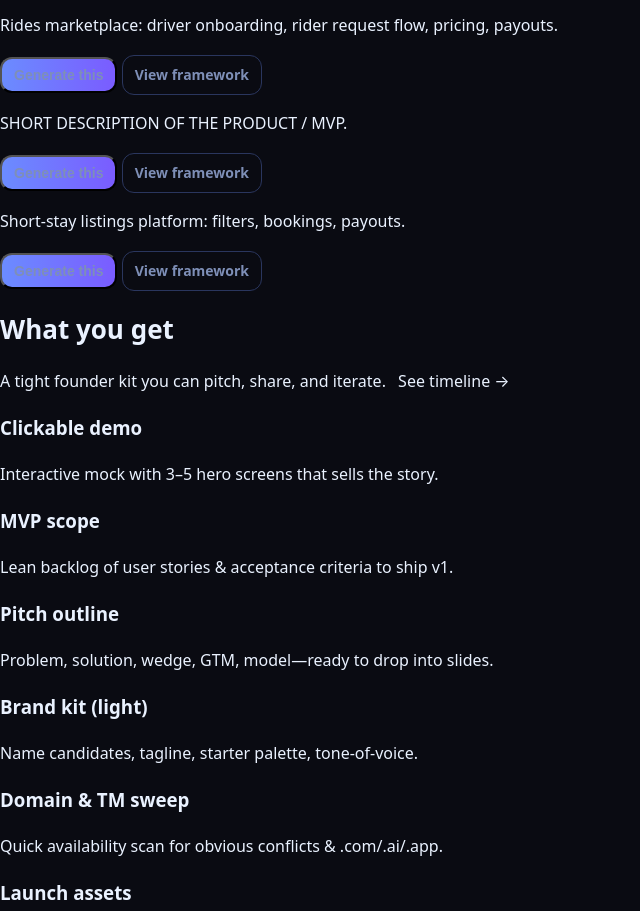
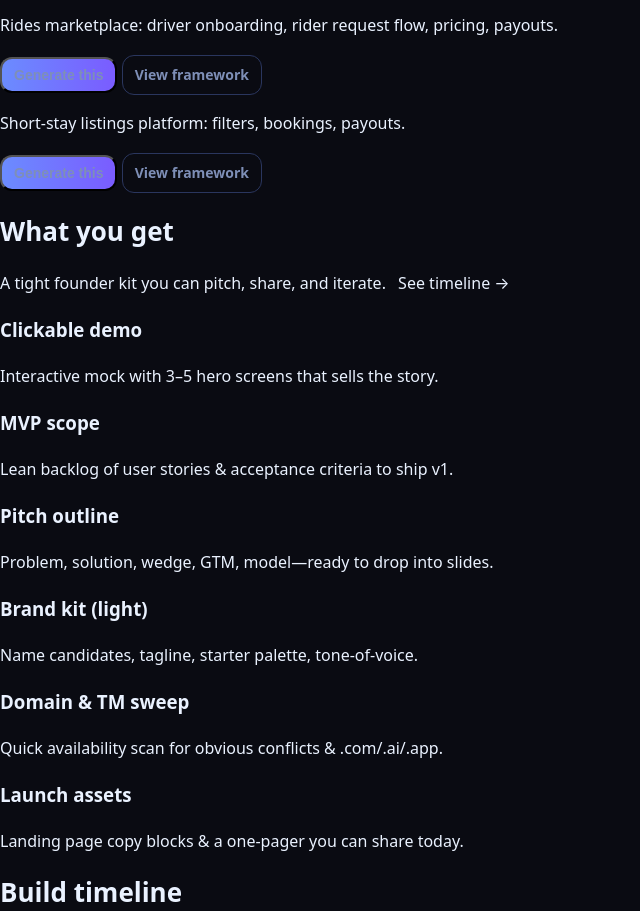
Before and after one commit to dosamani/TheWarpFoundary-, a plain HTML site: page index.html in a window 1280 px wide. Shown: the part 1012-1923 px from the top of the page, without its empty margins (0-640 px from the left). Drawn offline with Linux system fonts and the light colour scheme.

Commit message:
Update index.html

```diff
--- a/index.html
+++ b/index.html
@@ -319,7 +319,7 @@ header * {
 </article>
     <article class="rcard" data-tags="mobility uber rides">
       <header>
-        <span class="pill">Mobility</span>
+        <span class="pill">Mobility</span
         <h3>Uber (today’s MVP)</h3>
       </header>
       <p>
@@ -335,23 +335,6 @@ header * {
       <a class="btn ghost small" href="/replicas/Uber.html">View framework</a>
     </article>
 
-<article class="rcard" data-tags="KEYWORDS TAGS HERE">
-  <header>
-    <span class="pill">CATEGORY HERE</span>
-    <h3>COMPANY NAME (today’s MVP)</h3>
-  </header>
-  <p>
-    SHORT DESCRIPTION OF THE PRODUCT / MVP.
-  </p>
-  <button
-    class="btn small"
-    data-preset="ONE SENTENCE MVP DESCRIPTION HERE"
-    data-type="APP TYPE HERE"
-  >
-    Generate this
-  </button>
-  <a class="btn ghost small" href="/replicas/COMPANY.html">View framework</a>
-</article>
 
     <article class="rcard" data-tags="travel airbnb rentals">
       <header>
```
